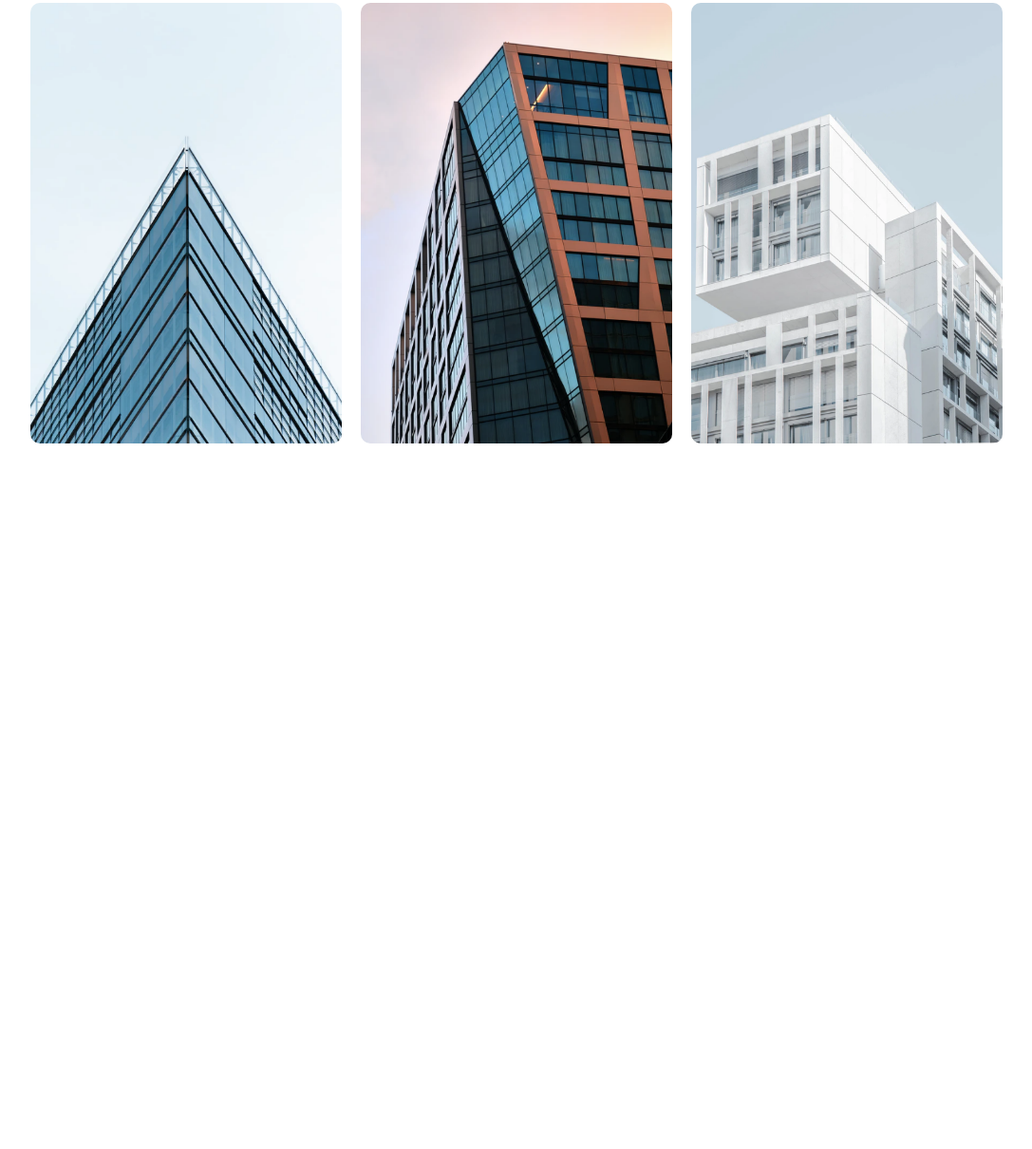
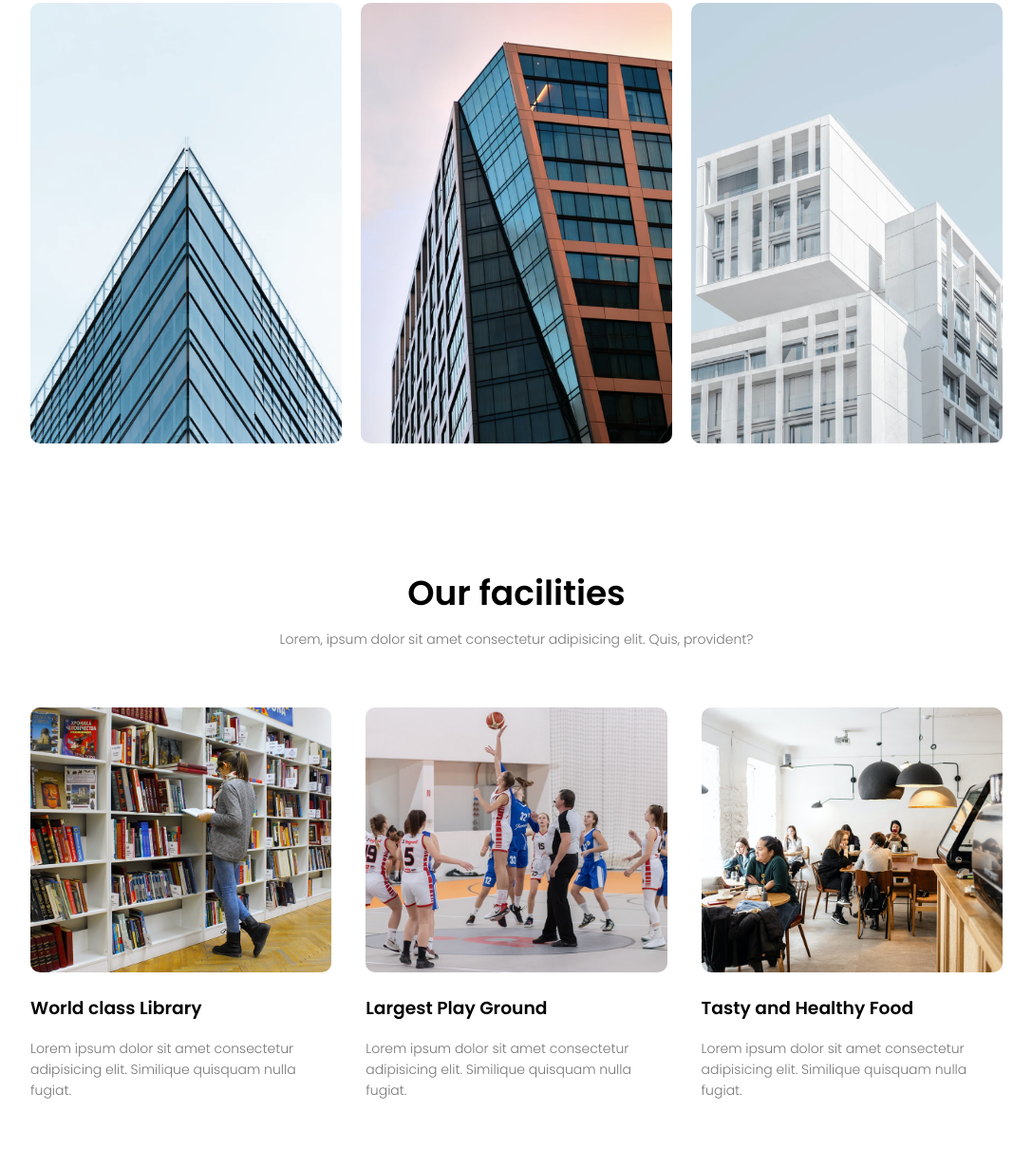
Before and after one commit to vrushabhkunturwar/Project_Practice, a plain HTML site: page Eduford/index.html in a window 1280 px wide. Shown: the part 1538-2748 px from the top of the page at 95% size, without its empty margins (96-1183 px from the left). Before the commit the page ends 2035 px from the top, so only its background shows below. Drawn offline with Linux system fonts and the light colour scheme.

Commit message:
Facilities section Completed with Media

```diff
--- a/Eduford/index.html
+++ b/Eduford/index.html
@@ -89,9 +89,33 @@
                 </div>
             </div>
         </div>
-
      </section>
 
+
+    <!-- Facilities  -->
+
+    <section class="facilities">
+        <h1>Our facilities</h1>
+        <p>Lorem, ipsum dolor sit amet consectetur adipisicing elit. Quis, provident?</p>
+        <div class="row">
+
+            <div class="facilities-col">
+                <img src="eduford_img/library.png" alt="">
+                <h3>World class Library</h3>
+                <p>Lorem ipsum dolor sit amet consectetur adipisicing elit. Similique quisquam nulla fugiat.</p>
+            </div>
+            <div class="facilities-col">
+                <img src="eduford_img/basketball.png" alt="">
+                <h3>Largest Play Ground</h3>
+                <p>Lorem ipsum dolor sit amet consectetur adipisicing elit. Similique quisquam nulla fugiat.</p>
+            </div>
+            <div class="facilities-col">
+                <img src="eduford_img/cafeteria.png" alt="">
+                <h3>Tasty and Healthy Food</h3>
+                <p>Lorem ipsum dolor sit amet consectetur adipisicing elit. Similique quisquam nulla fugiat.</p>
+            </div>
+        </div>
+    </section>
 
 
 
--- a/Eduford/style.css
+++ b/Eduford/style.css
@@ -234,3 +234,30 @@ h3:hover::after{
     bottom: 49%;
     opacity: 1;
 }
+
+/* Facilities  */
+
+.facilities{
+    width: 80%;
+    margin: auto;
+    padding-top: 100px;
+    text-align: center;
+}
+.facilities-col{
+    flex-basis: 31%;
+    border-radius: 10px;
+    margin-bottom: 5%;
+    text-align: left;
+}
+.facilities-col img{
+    width: 100%;
+    border-radius: 10px;
+}
+.facilities-col p{
+    padding: 0;
+}
+.facilities-col h3{
+    margin-top: 16px;
+    margin-bottom: 15px;
+    text-align: left;
+}
```
